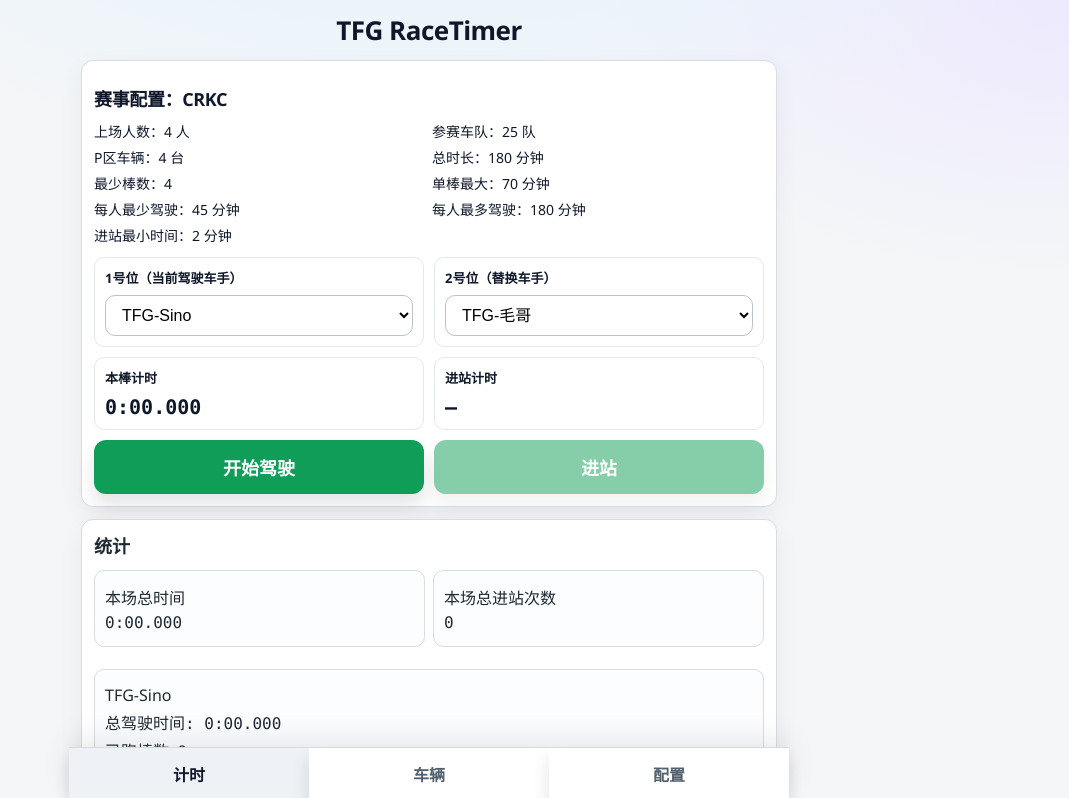
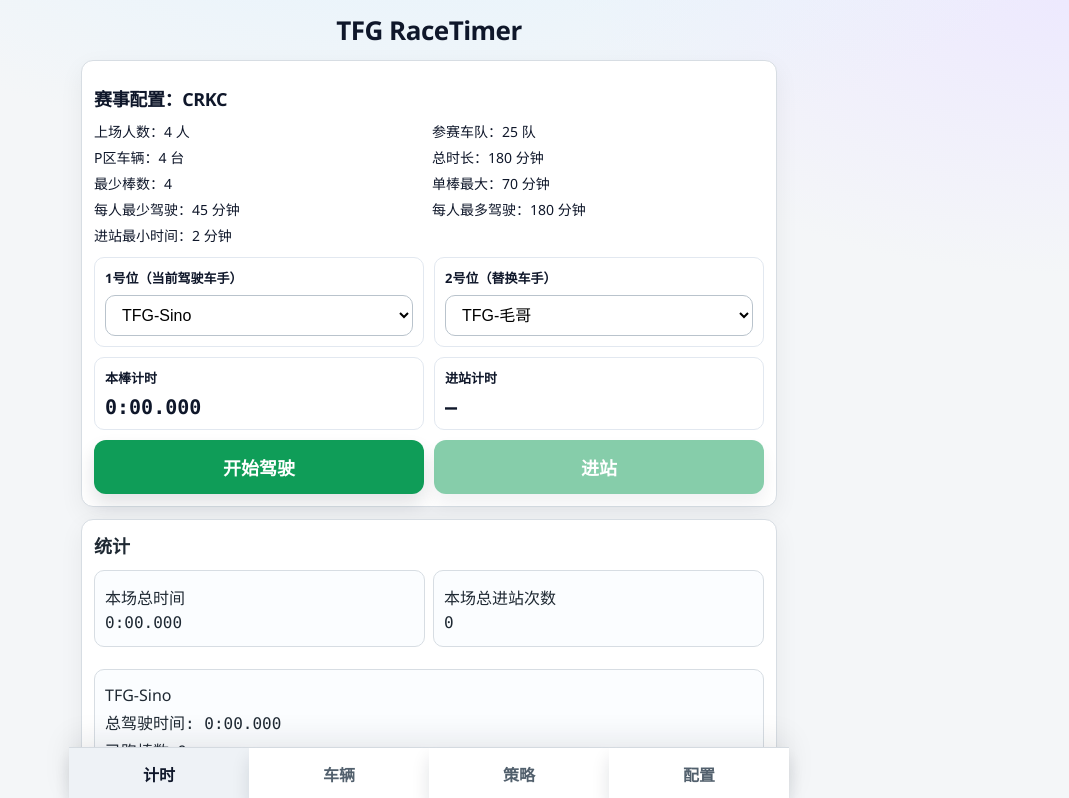
Before and after one commit to Wenuan7/racetimer, a React (Vite) app: page / in a window 1280 px wide. Shown: the top 798 px of the page, without its empty margins (211-1280 px from the left). Built offline with nearby package versions, Linux system fonts and the light colour scheme.

Commit message:
final debugggg

```diff
--- a/src/App.tsx
+++ b/src/App.tsx
@@ -642,7 +642,7 @@ export default function App() {
     }
   })
 
-  const [tab, setTab] = useState<'timing' | 'vehicles' | 'config'>('timing')
+  const [tab, setTab] = useState<'timing' | 'vehicles' | 'strategy' | 'config'>('timing')
   const [managePanel, setManagePanel] = useState<'drivers' | 'events' | null>('drivers')
   const [vehicleTeamNames, setVehicleTeamNames] = useState<Record<string, string>>({})
   const [vehiclePitCounts, setVehiclePitCounts] = useState<Record<string, number>>({})
@@ -706,18 +706,33 @@ export default function App() {
     dispatch({ type: 'UPDATE_DRIVER', id: driverId, patch: { onRace: true } })
   }
 
-  // 统计：由 stints 聚合
+  // 统计：由 stints 聚合（棒次编号按全队统一顺序）
+  const stintOrderMap = useMemo(() => {
+    const sorted = state.stints
+      .map((s, idx) => ({ idx, startTime: s.startTime }))
+      .sort((a, b) => (a.startTime === b.startTime ? a.idx - b.idx : a.startTime - b.startTime))
+    const map = new Map<number, number>()
+    sorted.forEach((item, orderIdx) => {
+      map.set(item.idx, orderIdx + 1)
+    })
+    return map
+  }, [state.stints])
+
   const driverStats = useMemo(() => {
-    const totals = new Map<string, { totalTime: number; stintCount: number; stints: { duration: number; pitDuration: number | null }[] }>()
-    for (const s of state.stints) {
+    const totals = new Map<
+      string,
+      { totalTime: number; stintCount: number; stints: { duration: number; pitDuration: number | null; teamStintNo: number }[] }
+    >()
+    for (let i = 0; i < state.stints.length; i += 1) {
+      const s = state.stints[i]
       const cur = totals.get(s.driverId) ?? { totalTime: 0, stintCount: 0, stints: [] }
       cur.totalTime += s.duration
       cur.stintCount += 1
-      cur.stints.push({ duration: s.duration, pitDuration: s.pitDuration })
+      cur.stints.push({ duration: s.duration, pitDuration: s.pitDuration, teamStintNo: stintOrderMap.get(i) ?? i + 1 })
       totals.set(s.driverId, cur)
     }
     return totals
-  }, [state.stints])
+  }, [state.stints, stintOrderMap])
 
   const currentDriverTotalMs = useMemo(() => {
     const base = driverStats.get(state.currentDriverId)?.totalTime ?? 0
@@ -1413,6 +1428,18 @@ export default function App() {
           </>
         )}
 
+        {tab === 'strategy' && (
+          <>
+            <header className="manage-brand">
+              <h1 className="brand-title">TFG RaceTimer</h1>
+            </header>
+            <section className="card">
+              <h2>策略</h2>
+              <p className="hint">SIno开发ing</p>
+            </section>
+          </>
+        )}
+
         {tab === 'timing' && (
           <>
             <section className="card">
@@ -1566,7 +1593,9 @@ export default function App() {
 
               <div className="stats">
                 {raceDrivers.map((d) => {
-                  const stat = driverStats.get(d.id) ?? { totalTime: 0, stintCount: 0, stints: [] as { duration: number; pitDuration: number | null }[] }
+                  const stat =
+                    driverStats.get(d.id) ??
+                    ({ totalTime: 0, stintCount: 0, stints: [] as { duration: number; pitDuration: number | null; teamStintNo: number }[] })
                   const totalMin = totalMsToMinutes(stat.totalTime)
                   const isLow = totalMin < selectedEvent.minDriveTimeMinutes
                   const isHigh = totalMin > selectedEvent.maxDriveTimeMinutes
@@ -1585,8 +1614,8 @@ export default function App() {
                           stat.stints.map((item, idx) => (
                             <div key={`${d.id}-stint-${idx}`} className="stint-row">
                               <div className="stint-left">
-                                <div className="stint-index">第 {idx + 1} 棒</div>
-                                <div className="stint-driver">进站时长：{item.pitDuration === null ? '无' : formatDurationMs(item.pitDuration)}</div>
+                                <div className="stint-index">第 {item.teamStintNo} 棒</div>
+                                <div className="stint-driver">进站用时：{item.pitDuration === null ? '无' : formatDurationMs(item.pitDuration)}</div>
                               </div>
                               <div className="stint-duration mono">{formatDurationMs(item.duration)}</div>
                             </div>
@@ -1609,6 +1638,9 @@ export default function App() {
         </button>
         <button type="button" className={tab === 'vehicles' ? 'nav-item active' : 'nav-item'} onClick={() => setTab('vehicles')}>
           车辆
+        </button>
+        <button type="button" className={tab === 'strategy' ? 'nav-item active' : 'nav-item'} onClick={() => setTab('strategy')}>
+          策略
         </button>
         <button type="button" className={tab === 'config' ? 'nav-item active' : 'nav-item'} onClick={() => setTab('config')}>
           配置
```
